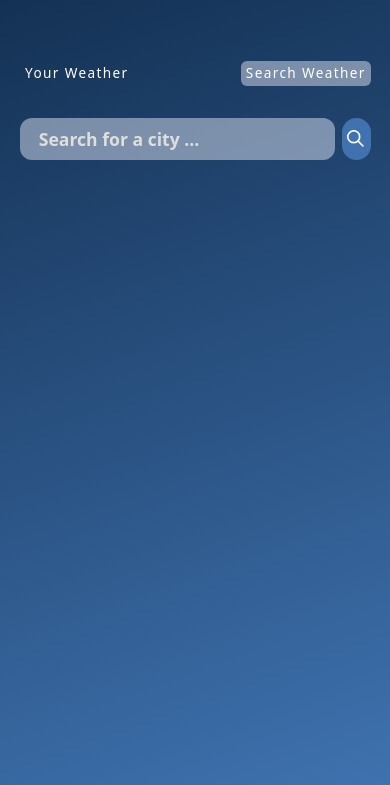
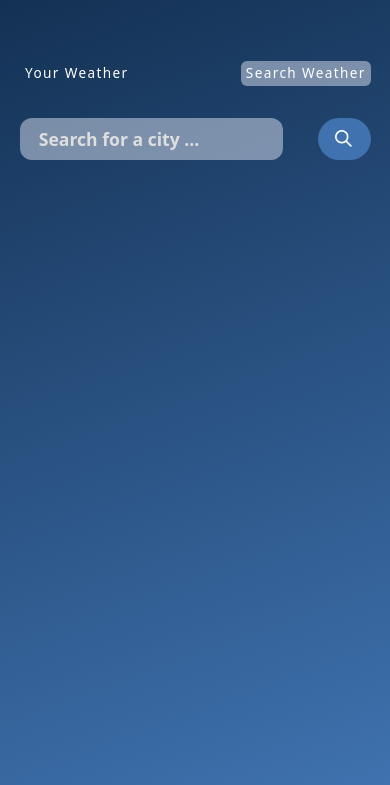
Before and after one commit to MiheerSharma22/weather-app, a website built with Vite: page index.html in a window 390 px wide. Both pictures are taken after a click on the element "Search Weather". Shown: the part 59-844 px from the top of the page. Built offline with nearby package versions, Linux system fonts and the light colour scheme.

Commit message:
added media queries

```diff
--- a/index.html
+++ b/index.html
@@ -7,10 +7,40 @@
     <title>Weather App</title>
     <link rel="stylesheet" href="main.css">
     <link rel="stylesheet" href="style.css">
+    <style>
+        @media(max-width:520px) {
+            .search_form_container{
+                justify-content: center;
+                gap: 5px;
+            }
+            .search_form_container input{
+                width: 75%;
+            }
+            .search_form_container button {
+                width: 10%;
+            }
+        }
+
+        @media(max-width:460px) {
+
+            .search_form_container button {
+                width: 15%;
+            }
+        }
+
+        @media(max-width:930px){
+            .windspeed ,
+            .humidity,
+            .clouds{
+                width: 170px;
+            }
+        }
+
+    </style>
 
 </head>
 <body>
-    <div id="container" class="h-[100vh] w-[100vw] pt-[10px]">
+    <div id="container" class="min-h-[100vh] min-w-[100vw] pt-[10px]">
 
         <h1 class=" text-[1.9rem] text-center font-bold tracking-wider text-white uppercase">Weather App</h1>
 
@@ -61,7 +91,7 @@
             <p class="temperature text-[3rem] mb-[1rem] font-semibold"></p>
 
             <!-- weather conditions card container -->
-            <div class="conditions_card_container     flex justify-center items-center w-[90%] gap-[20px] text-white">
+            <div class="conditions_card_container p-[1rem] md:p-0 flex-col md:flex-row  flex justify-center items-center w-[90%] gap-[20px] text-white mb-[1rem]">
                 <!-- wind speed card -->
                 <div class="windspeed     bg-[#dbe2ef80] w-[22%] rounded-md flex flex-col justify-center items-center p-[0.5rem]">
                     <img src="./assets/wind.png" alt="" loading="lazy" class="windspeed_image" width="50" height="50">
```
